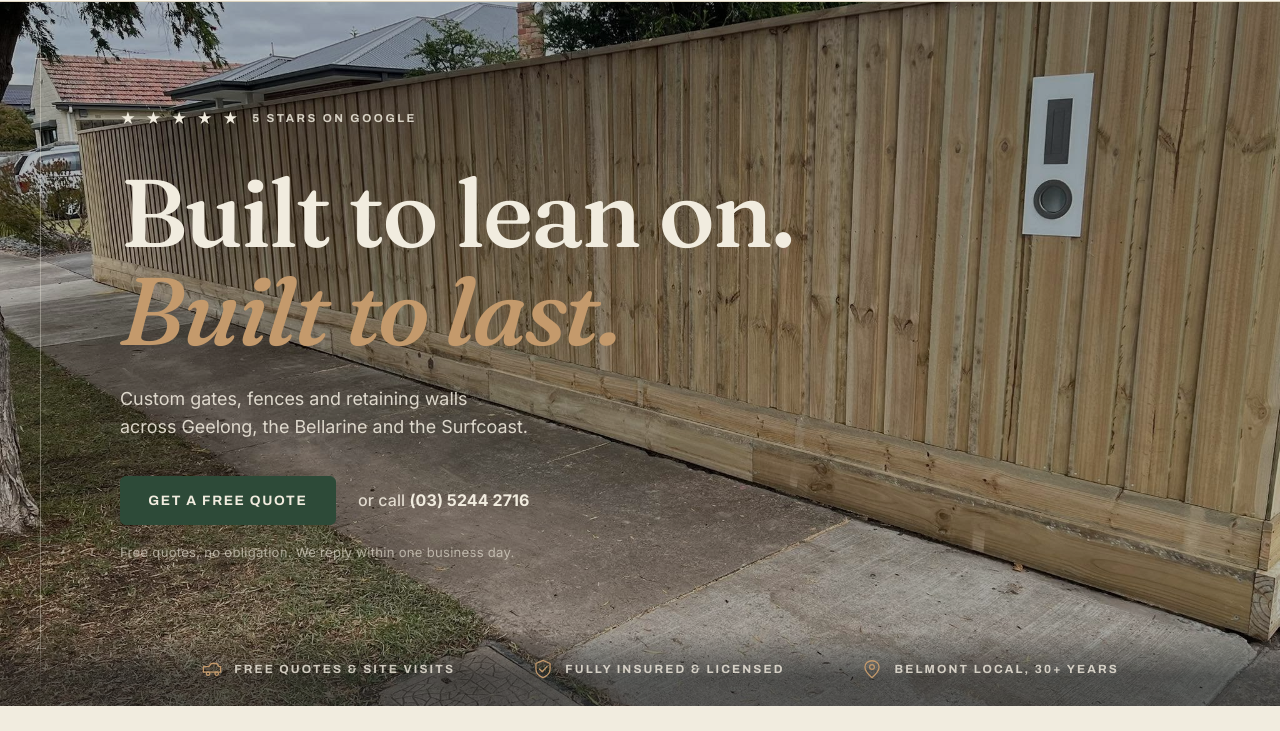
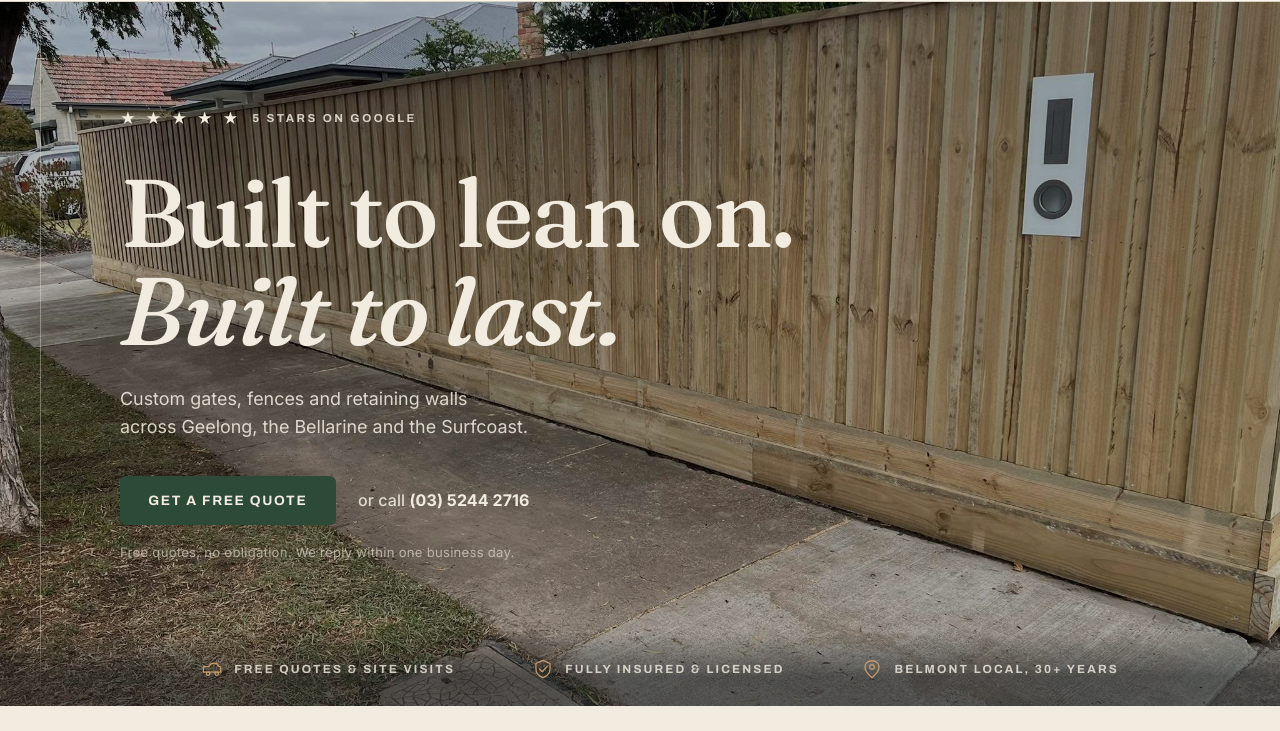
Before and after one commit to suterasites/HGF, a plain HTML site: page index.html in a window 1280 px wide. Shown: the part 69-800 px from the top of the page. Drawn offline with Linux system fonts and the light colour scheme.

Commit message:
Unify hero headline color - both lines render in cream
"Built to last." was rendering in cedar/tan italic; James asked for both
lines to match. Italic styling preserved, just the color is now cream.

```diff
--- a/styles.css
+++ b/styles.css
@@ -581,7 +581,7 @@ p { margin: 0 0 1em; }
 }
 .hero__h1-soft {
   font-family: 'Fraunces', Georgia, 'Times New Roman', serif;
-  color: var(--cedar-sft);
+  color: var(--cream);
   font-style: italic;
   font-weight: 500;
   font-variation-settings: 'opsz' 144;
```
